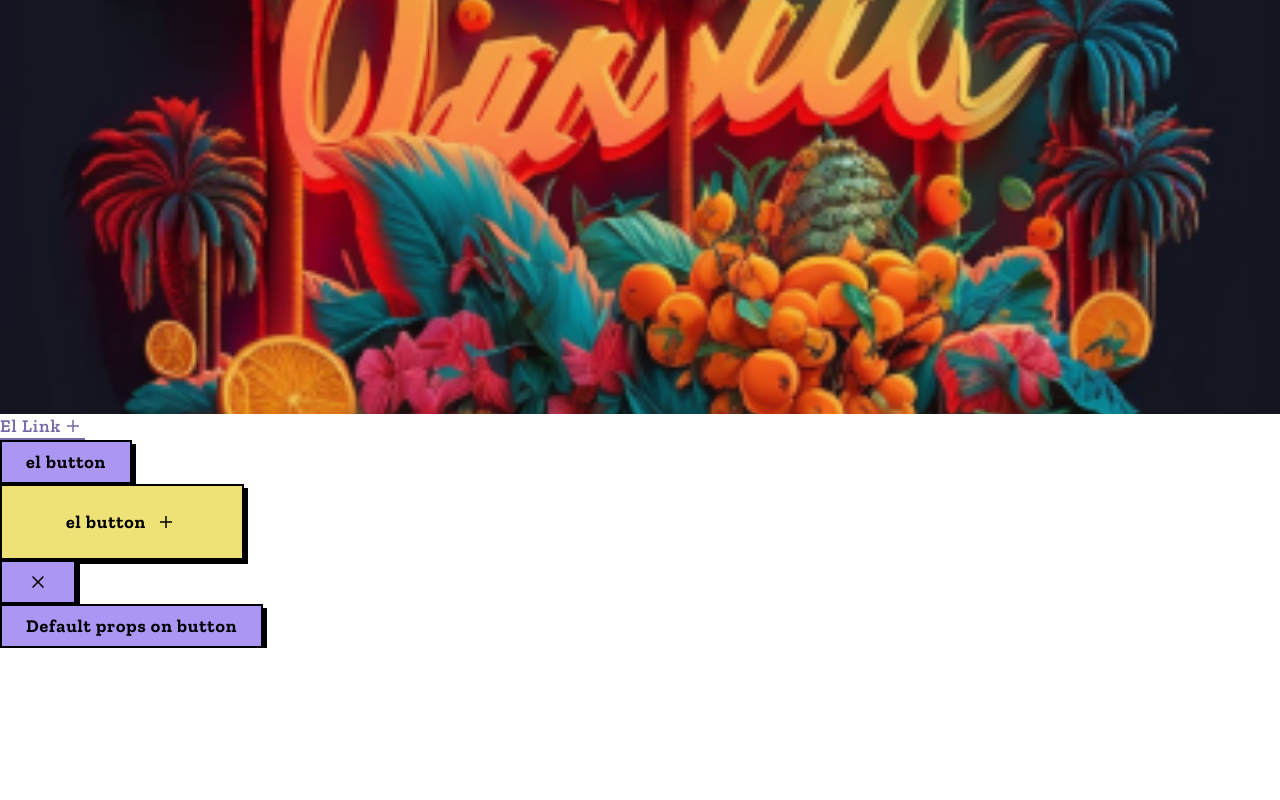
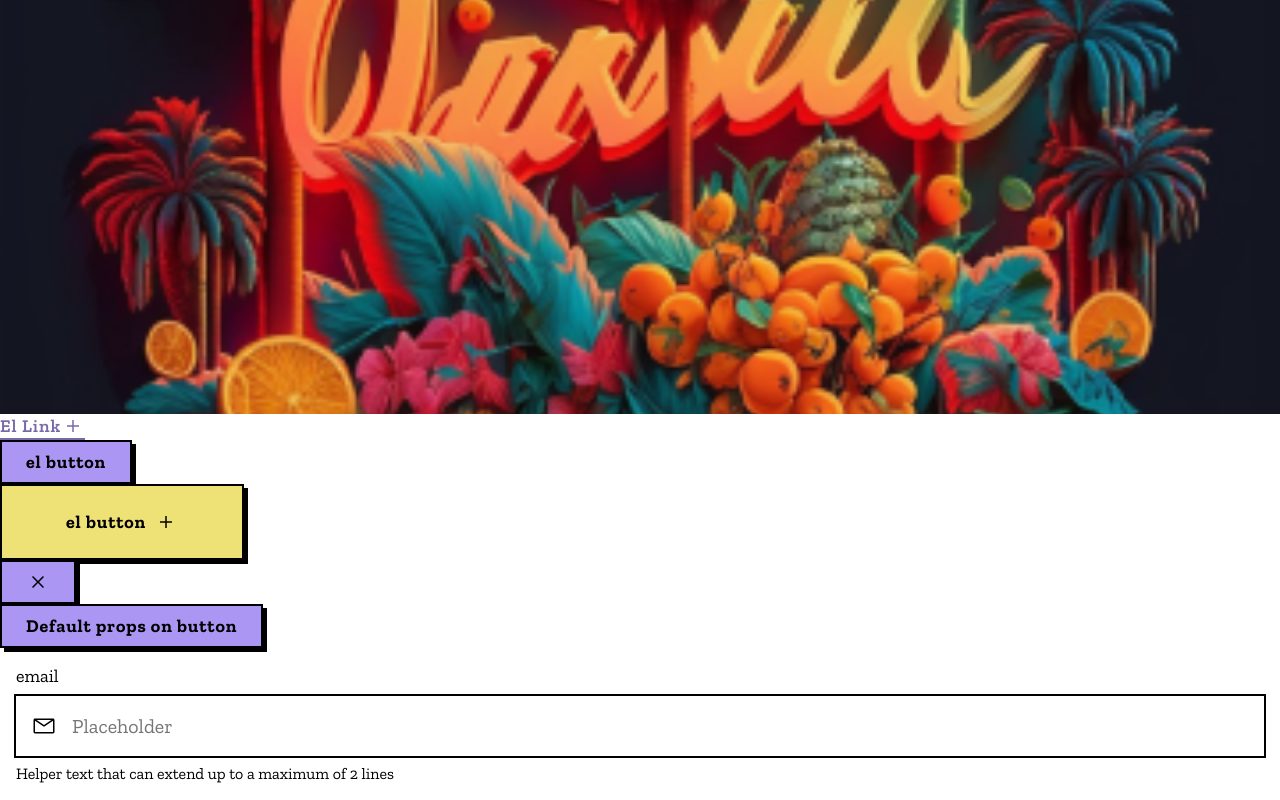
Before and after one commit to j-yue/CrudeUI, a React (Vite) app: page / in a window 1280 px wide. Shown: the part 390-1190 px from the top of the page. Before the commit the page ends 1038 px from the top, so only its background shows below. Built offline with nearby package versions, Linux system fonts and the light colour scheme.

Commit message:
Implement Input component - Add Input component to CrudeUI object - Add jasper as error color to theme - Create Label and Message subcomponents - Create MailIcon component - Add example to App.tsx - Remove input default styling in GlobalStyle - Create typeGuard helper function

```diff
--- a/src/App.tsx
+++ b/src/App.tsx
@@ -2,9 +2,19 @@ import { CrudeUI } from "./CrudeUI";
 import placeholder from "./public/images/placeholder.png";
 import AddIcon from "./CrudeUI/components/Icon/SvgIcons/AddIcon";
 import CloseIcon from "./CrudeUI/components/Icon/SvgIcons/CloseIcon";
+import MailIcon from "./CrudeUI/components/Icon/SvgIcons/MailIcon";
 function App() {
-  const { ThemeProvider, AspectRatio, Heading, Text, Icon, Link, Button, Fab } =
-    CrudeUI;
+  const {
+    ThemeProvider,
+    AspectRatio,
+    Heading,
+    Text,
+    Icon,
+    Link,
+    Button,
+    Fab,
+    Input,
+  } = CrudeUI;
 
   return (
     <ThemeProvider>
@@ -16,13 +26,11 @@ function App() {
           src={placeholder}
           alt="placeholder image"
         />
-
         <Link trailingIcon href="/" text="El Link">
           <Icon>
             <AddIcon />
           </Icon>
         </Link>
-
         <br />
         <Button
           size="sm"
@@ -33,7 +41,6 @@ function App() {
         >
           el button
         </Button>
-
         <Button
           size="lg"
           iconPosition="trailing"
@@ -46,6 +53,14 @@ function App() {
         </Button>
         <Fab icon={<CloseIcon />} handleClick={() => console.log("fab")} />
         <Button>Default props on button</Button>
+        <Input
+          label="email"
+          leadingIcon={<MailIcon />}
+          message="Helper text that can extend up to a maximum of 2 lines"
+          error="Error text that can extend up to a maximum of 2 lines"
+          placeholder="Placeholder"
+          triggerError={(_value) => _value == "email"}
+        />
       </main>
     </ThemeProvider>
   );
--- /dev/null
+++ b/src/CrudeUI/components/Icon/SvgIcons/MailIcon.tsx
@@ -0,0 +1,10 @@
+export default function MailIcon() {
+  return (
+    <svg xmlns="http://www.w3.org/2000/svg" viewBox="0 0 24 24" fill="none">
+      <path
+        d="M21 4.5H3C2.60218 4.5 2.22064 4.65804 1.93934 4.93934C1.65804 5.22064 1.5 5.60218 1.5 6V18C1.5 18.3978 1.65804 18.7794 1.93934 19.0607C2.22064 19.342 2.60218 19.5 3 19.5H21C21.3978 19.5 21.7794 19.342 22.0607 19.0607C22.342 18.7794 22.5 18.3978 22.5 18V6C22.5 5.60218 22.342 5.22064 22.0607 4.93934C21.7794 4.65804 21.3978 4.5 21 4.5ZM19.35 6L12 11.085L4.65 6H19.35ZM3 18V6.6825L11.5725 12.615C11.698 12.7021 11.8472 12.7488 12 12.7488C12.1528 12.7488 12.302 12.7021 12.4275 12.615L21 6.6825V18H3Z"
+        fill="currentColor"
+      />
+    </svg>
+  );
+}
--- /dev/null
+++ b/src/CrudeUI/components/Input/Input.tsx
@@ -0,0 +1,182 @@
+import { useId, useState, useRef } from "react";
+import { styled } from "styled-components";
+import Label from "./Label";
+import Message from "./Message";
+import Icon from "../Icon/Icon";
+import CloseIcon from "../Icon/SvgIcons/CloseIcon";
+import {
+  generateResponsiveFontStyles,
+  getDesktopBreakpoint,
+  generateResponsiveStyles,
+  typeGuard,
+} from "../../utilities/styleHelpers";
+
+interface InputProps {
+  /** text for label */
+  label: string;
+  /** text for message, instructions for filling out field */
+  message: string;
+  /** error text that appears with meaningful content to user to fix error */
+  error: string;
+  /** placeholder text */
+  placeholder: string;
+  /** Decorative icon that precedes input field */
+  leadingIcon: React.ReactNode;
+  /** if no inputValue, input is in 'placeholder' state */
+  inputValue?: string;
+  /** function that takes input value as argument that returns whether or not to reveal error message */
+  triggerError: (inputValue: string) => boolean;
+}
+
+const InputWrapper = styled.div<{
+  $showError: boolean;
+}>`
+  ${({ theme, $showError }) => {
+    const {
+      colors,
+      border: { small, large },
+      screens,
+    } = theme;
+    const { outline, error, tertiary } = colors;
+    const colorError = error[50];
+
+    const thin = typeGuard(small, "default");
+    const emphasis = typeGuard(small, "emphasis");
+
+    const cssVariables = `
+      --colorText: ${$showError ? colorError : outline[0]};
+      --colorPlaceholder: ${outline[30]};
+      --colorBg: ${tertiary[100]};
+      --colorBgPlaceholder: ${tertiary[80]};
+      --borderWidth: ${thin};
+      --borderWidthEmphasis: ${emphasis};
+    `;
+
+    const mobileRules = `
+      color: var(--colorText);
+      min-width: 5rem;
+      display: flex;
+      flex-flow: column nowrap;
+      gap: 0.5rem;
+      padding: 1rem;
+    `;
+
+    const desktopRules = `
+      gap: 1rem;
+      --borderWidth: ${typeGuard(large, "default")};
+      --borderWidthEmphasis: ${typeGuard(large, "emphasis")};
+    `;
+
+    return generateResponsiveStyles(
+      cssVariables + mobileRules,
+      desktopRules,
+      screens.large
+    );
+  }}
+`;
+
+const StyledInput = styled.input`
+  ${({ theme }) => {
+    const { small, large } = theme.typography.title;
+    if ("regular" in small && "regular" in large) {
+      return generateResponsiveFontStyles(
+        small.regular,
+        large.regular,
+        getDesktopBreakpoint(theme)
+      );
+    }
+  }}
+  padding: 0;
+  flex: 1;
+  background-color: inherit;
+`;
+
+const InputContainer = styled.div`
+  position: relative;
+  padding: 1rem;
+  display: flex;
+  flex-flow: row nowrap;
+  justify-content: space-between;
+  align-items: center;
+  gap: 1rem;
+  outline: var(--borderWidth) solid var(--colorText);
+  background-color: var(--colorBg);
+
+  &:focus-within {
+    outline-width: var(--borderWidthEmphasis);
+  }
+
+  &:hover {
+    background-color: var(--colorBgPlaceholder);
+  }
+`;
+
+const PlainIconButton = styled.button`
+  display: flex;
+  align-items: center;
+  &:hover {
+    cursor: pointer;
+  }
+`;
+
+const CloseButton = ({ ...props }) => (
+  <PlainIconButton {...props}>
+    <Icon>
+      <CloseIcon />
+    </Icon>
+  </PlainIconButton>
+);
+
+//well it just seems like if input has no value, it is in placeholder mode...
+export default function Input({
+  label = "Label",
+  message = "Helper text that can extend up to a maximum of 2 lines",
+  error = "Error text that can extend up to a maximum of 2 lines",
+  placeholder = "Placeholder",
+  leadingIcon,
+  inputValue = "",
+  triggerError = (_value: string) => _value == label,
+}: InputProps) {
+  //create unique id for input field for label to be associated with
+  const id = useId();
+  const inputRef = useRef<HTMLInputElement>(null);
+  const LeadingIcon = () => <Icon>{leadingIcon}</Icon>;
+
+  const [value, setValue] = useState(inputValue);
+  const [showError, setShowError] = useState(false);
+
+  const handleChange = (_value: string) => {
+    setValue(_value);
+    setShowError(triggerError(_value));
+  };
+
+  //when clearing value of input, set focus back to input
+  const handleClickClose = () => {
+    setValue("");
+    inputRef.current?.focus();
+  };
+
+  return (
+    <InputWrapper $showError={showError}>
+      {label && <Label inputId={id} text={label} />}
+      <InputContainer>
+        {leadingIcon && <LeadingIcon />}
+        <StyledInput
+          id={id}
+          type="text"
+          placeholder={placeholder}
+          value={value}
+          onChange={(e) => handleChange(e.target.value)}
+          ref={inputRef}
+        />
+        {value && (
+          <CloseButton
+            aria-label={`Clear ${label} field`}
+            onClick={handleClickClose}
+          />
+        )}
+      </InputContainer>
+      {message && <Message text={showError ? error : message} />}
+    </InputWrapper>
+  );
+}
--- /dev/null
+++ b/src/CrudeUI/components/Input/Label.tsx
@@ -0,0 +1,16 @@
+import Text from "../Text/Text";
+
+interface LabelProps {
+  /** id of input field label is associated with */
+  inputId: string;
+  /** label text */
+  text: string;
+}
+
+export default function Label({ text, inputId }: LabelProps) {
+  return (
+    <label htmlFor={inputId}>
+      <Text text={text} type="subtitle" />
+    </label>
+  );
+}
--- /dev/null
+++ b/src/CrudeUI/components/Input/Message.tsx
@@ -0,0 +1,14 @@
+import Text from "../Text/Text";
+
+interface MessageProps {
+  /** message string */
+  text: string;
+}
+
+export default function Message({ text }: MessageProps) {
+  return (
+    <span aria-live="polite">
+      <Text text={text} type="caption" />
+    </span>
+  );
+}
--- a/src/CrudeUI/components/Theme/GlobalStyle.tsx
+++ b/src/CrudeUI/components/Theme/GlobalStyle.tsx
@@ -22,5 +22,16 @@ button {
   padding: 0;
 }
 
+input {
+  font-family: inherit;
+  border: none;
+  border-radius: 0;
+}
+
+input:focus {
+  outline: none;
+}
+
+
 ${(props) => props.styles}
 `;
--- a/src/CrudeUI/index.ts
+++ b/src/CrudeUI/index.ts
@@ -7,6 +7,7 @@ import Grid from "./components/Grid/Grid";
 import Link from "./components/Link/Link";
 import ThemeProvider from "./components/Theme/ThemeProvider";
 import Icon from "./components/Icon/Icon";
+import Input from "./components/Input/Input";
 
 export const CrudeUI = {
   Button,
@@ -18,4 +19,5 @@ export const CrudeUI = {
   Link,
   ThemeProvider,
   Icon,
+  Input,
 };
--- a/src/CrudeUI/theme/theme.ts
+++ b/src/CrudeUI/theme/theme.ts
@@ -5,7 +5,7 @@ import {
   heliodor,
   alabaster,
   onyx,
-  // jasper,
+  jasper,
   // amber,
   // emerald,
   // carnelian,
@@ -86,6 +86,7 @@ export const theme: Theme = {
     secondary: heliodor,
     tertiary: alabaster,
     outline: onyx,
+    error: jasper,
   },
 
   font: {
--- a/src/CrudeUI/utilities/styleHelpers.ts
+++ b/src/CrudeUI/utilities/styleHelpers.ts
@@ -42,3 +42,7 @@ export function generateResponsiveFontStyles(
     minWidth
   );
 }
+
+export function typeGuard(obj: object, property: string) {
+  return obj[property as keyof typeof obj];
+}
```
